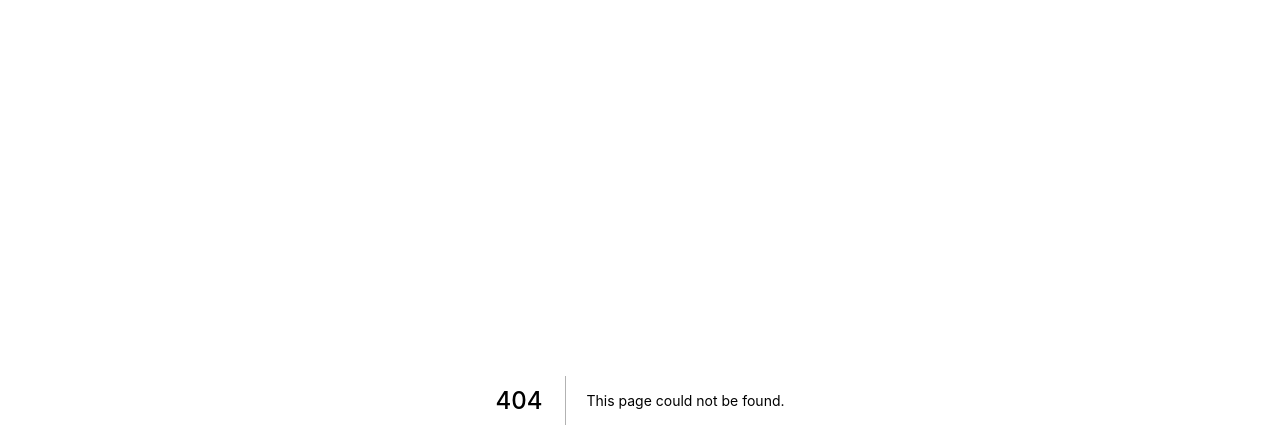
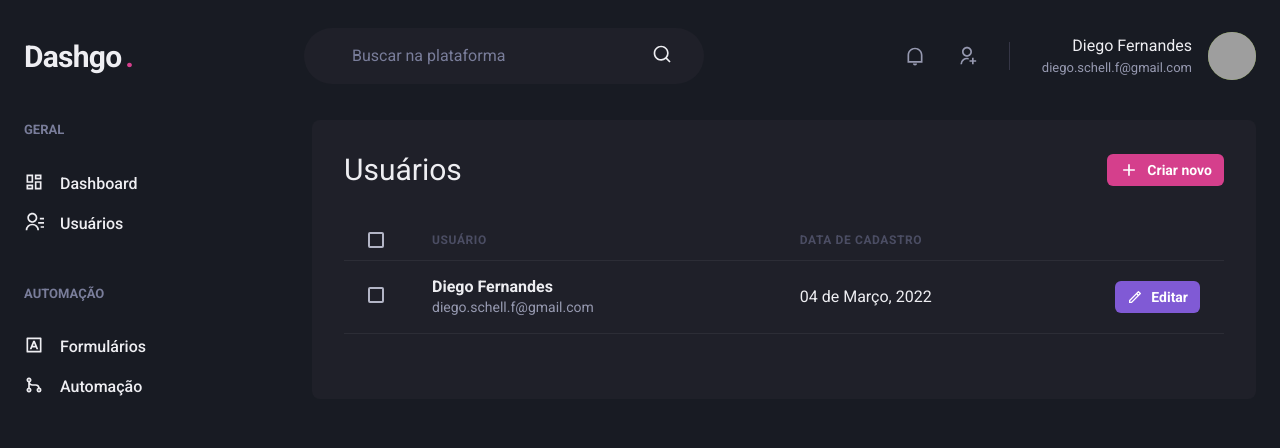
Before and after one commit to carolribeiro2112/dashgo, a Next.js app: page /users in a window 1280 px wide. Before the commit this address had no page. Shown: the top 448 px of the page. Built offline with nearby package versions, Linux system fonts and the light colour scheme; grey boxes are pictures that could not be loaded.

Commit message:
user list

```diff
--- /dev/null
+++ b/src/pages/users/index.tsx
@@ -0,0 +1,88 @@
+import {
+  Box,
+  Button,
+  Checkbox,
+  Flex,
+  Heading,
+  Icon,
+  Table,
+  Tbody,
+  Td,
+  Text,
+  Th,
+  Thead,
+  Tr,
+} from "@chakra-ui/react";
+import { RiAddLine, RiPencilLine } from "react-icons/ri";
+import { Header } from "../../components/Header";
+import Sidebar from "../../components/Sidebar";
+
+export default function UserList() {
+  return (
+    <Box>
+      <Header />
+
+      <Flex w="100%" my="6" maxWidth={1480} mx="auto" px="6">
+        <Sidebar />
+
+        <Box flex="1" borderRadius={8} bg="gray.800" p="8">
+          <Flex mb="8" justify="space-between" align="center">
+            <Heading size="lg" fontWeight="normal">
+              Usuários
+            </Heading>
+
+            <Button
+              as="a"
+              size="sm"
+              fontSize="sm"
+              colorScheme="pink"
+              leftIcon={<Icon as={RiAddLine} fontSize="20"/>}
+            >
+              Criar novo
+            </Button>
+          </Flex>
+
+          <Table colorScheme="whiteAlpha">
+            <Thead>
+              <Tr>
+                <Th px="6" color="gray.300" width="8">
+                  <Checkbox colorScheme="pink" />
+                </Th>
+                <Th>Usuário</Th>
+                <Th>Data de Cadastro</Th>
+                <Th width="8"></Th>
+              </Tr>
+            </Thead>
+            <Tbody>
+              <Tr>
+                <Td px="6">
+                  <Checkbox colorScheme="pink" />
+                </Td>
+                <Td>
+                  <Box>
+                    <Text fontWeight="bold">Diego Fernandes</Text>
+                    <Text fontSize="sm" color="gray.300">
+                      diego.schell.f@gmail.com
+                    </Text>
+                  </Box>
+                </Td>
+                <Td>04 de Março, 2022</Td>
+                <Td>
+                  <Button
+                    as="a"
+                    size="sm"
+                    fontSize="sm"
+                    colorScheme="purple"
+                    leftIcon={<Icon as={RiPencilLine} fontSize="16"/>}
+                  >
+                    Editar
+                  </Button>
+                </Td>
+              </Tr>
+            </Tbody>
+          </Table>
+        </Box>
+      </Flex>
+    </Box>
+  );
+}
```
